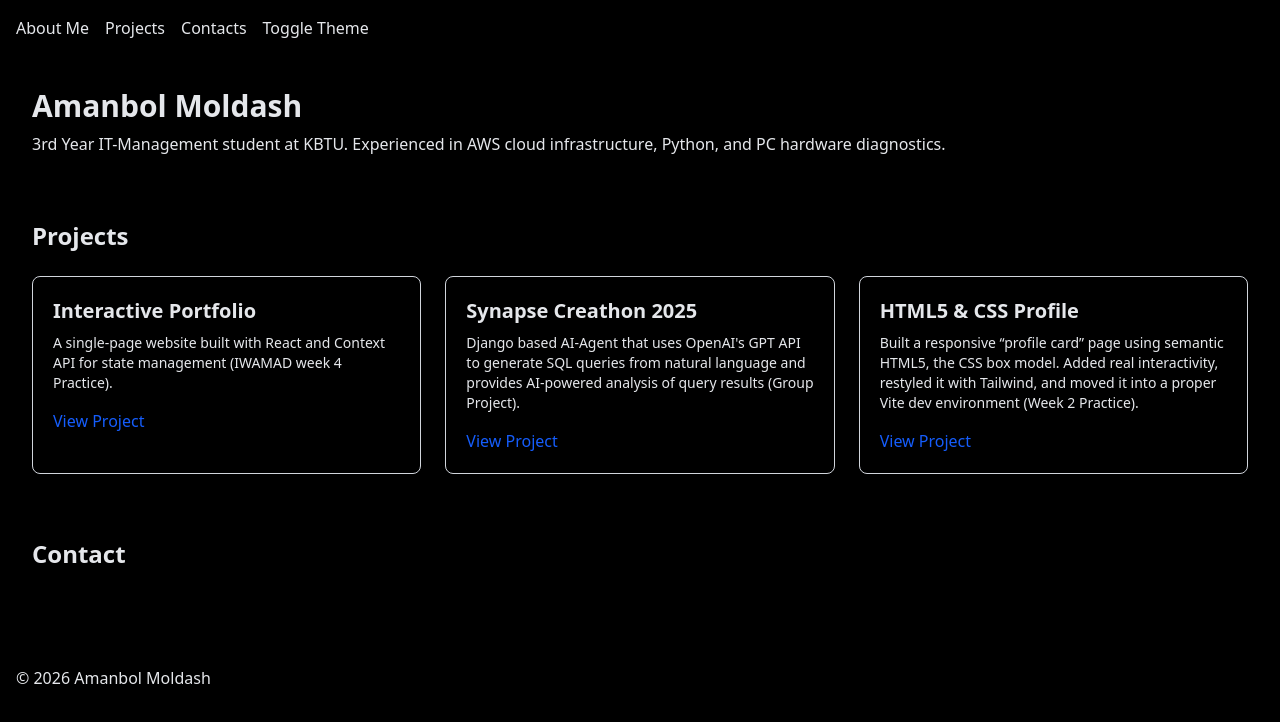
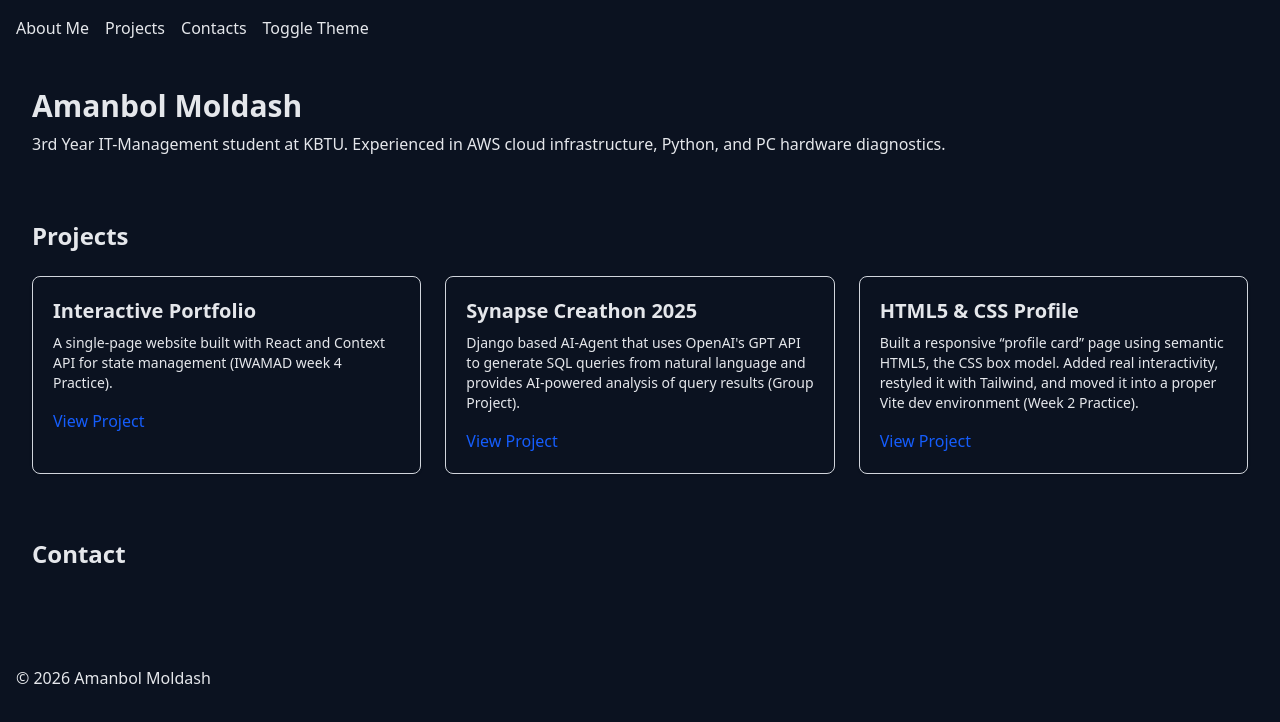
Before and after one commit to cornerstonee3/iwamad-sis1-portfolio, a plain HTML site: page index.html in a window 1280 px wide. Both pictures are taken after a click on the button "Toggle Theme". Drawn offline with nearby package versions, Linux system fonts and the light colour scheme.

Commit message:
changed dark theme color

```diff
--- a/style.css
+++ b/style.css
@@ -4,7 +4,7 @@
 }
 
 html[data-theme="dark"] {
-  --bg: #000000;
+  --bg: #0b1220;
   --fg: #e5e7eb;
 }
 
```
